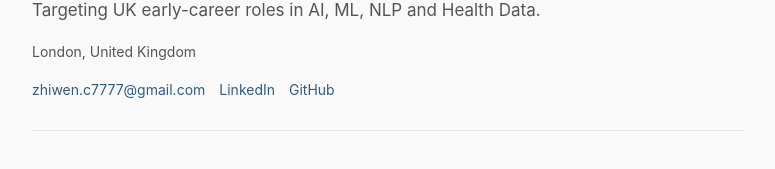
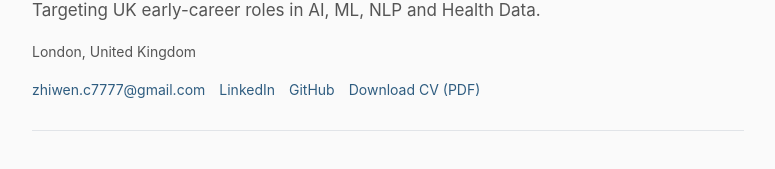
Before and after one commit to ZHiwen-chen-uk/zhiwen-chen-uk.github.io, a plain HTML site: page index.html in a window 1280 px wide. Shown: the part 137-306 px from the top of the page, without its empty margins (252-1027 px from the left). Drawn offline with Linux system fonts and the light colour scheme.

Commit message:
Update index.html

```diff
--- a/index.html
+++ b/index.html
@@ -214,6 +214,7 @@
       <a href="mailto:zhiwen.c7777@gmail.com">zhiwen.c7777@gmail.com</a>
       <a href="https://www.linkedin.com/in/zhiwen-chen-49a834397/" rel="me">LinkedIn</a>
       <a href="https://github.com/zhiwen-chen-uk" rel="me">GitHub</a>
+      <a href="zhiwen-chen-cv.pdf" download>Download CV (PDF)</a>
     </nav>
   </header>
 
```
